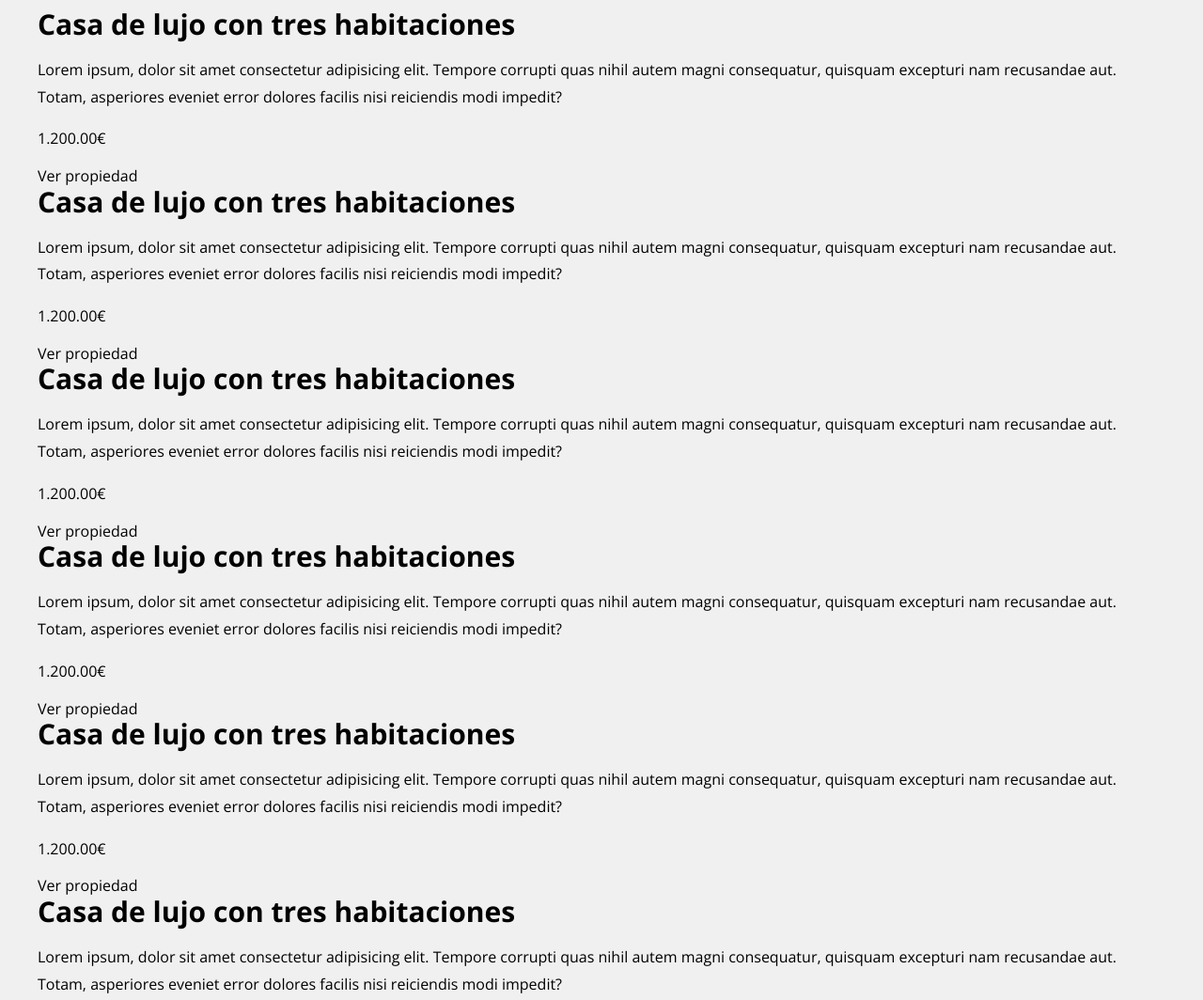
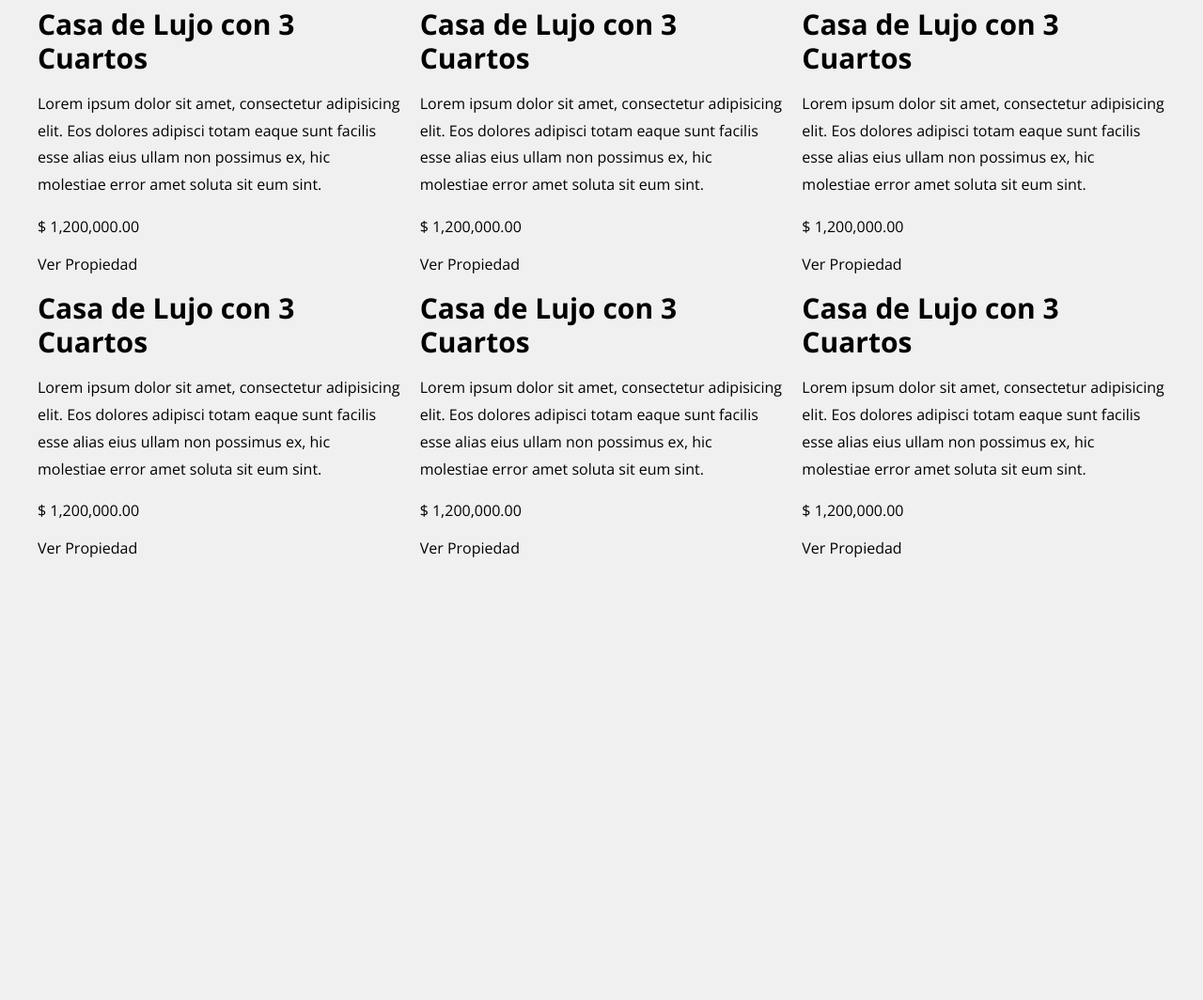
Before and after one commit to topgirl2410/Real-State-SCSS, a website: page index.html in a window 1280 px wide. Shown: the part 780-1844 px from the top of the page at 94% size. After the commit the page ends 1374 px from the top, so only its background shows below. Drawn offline with nearby package versions, Linux system fonts and the light colour scheme.

Commit message:
mejorando el codigo

```diff
--- a/index.html
+++ b/index.html
@@ -40,105 +40,93 @@
 
     <main class="propiedades contenedor">
         <h2 class="propiedades__heading">Nuestras <span>Propiedades</span></h2>
-
         <div class="propiedades__grid">
             <div class="propiedad">
-                <!-- .propiedad -->
                 <div class="propiedad__imagen">
-                    <h3 class="propiedad__nombre">Casa de lujo con tres habitaciones</h3>
+                    <h3 class="propiedad__nombre">Casa de Lujo con 3 Cuartos</h3>
                 </div>
                 <div class="propiedad__contenido">
-                    <p class="propiedad__texto">Lorem ipsum, dolor sit amet consectetur adipisicing elit. Tempore
-                        corrupti quas nihil autem magni consequatur, quisquam excepturi nam recusandae aut. Totam,
-                        asperiores eveniet error dolores facilis nisi reiciendis modi impedit?</p>
-                    <p class="propiedad__precio">1.200.00€</p>
-                    <a class="propiedad__enlace" href="#">Ver propiedad</a>
+                    <p class="propiedad__texto">Lorem ipsum dolor sit amet, consectetur adipisicing elit. Eos dolores
+                        adipisci totam eaque sunt facilis esse alias eius ullam non possimus ex, hic molestiae error
+                        amet soluta sit eum sint.</p>
+                    <p class="propiedad__precio">$ 1,200,000.00</p>
+                    <a class="propiedad__enlace" href="#">Ver Propiedad</a>
                 </div>
-            </div> <!-- .propiedad -->
+            </div>
+            <!--.propiedad-->
 
-            <div class="propiedades__grid">
             <div class="propiedad">
-                    <!-- .propiedad -->
                 <div class="propiedad__imagen">
-                        <h3 class="propiedad__nombre">Casa de lujo con tres habitaciones</h3>
+                    <h3 class="propiedad__nombre">Casa de Lujo con 3 Cuartos</h3>
                 </div>
                 <div class="propiedad__contenido">
-                        <p class="propiedad__texto">Lorem ipsum, dolor sit amet consectetur adipisicing elit. Tempore
-                            corrupti quas nihil autem magni consequatur, quisquam excepturi nam recusandae aut. Totam,
-                            asperiores eveniet error dolores facilis nisi reiciendis modi impedit?</p>
-                        <p class="propiedad__precio">1.200.00€</p>
-                        <a class="propiedad__enlace" href="#">Ver propiedad</a>
+                    <p class="propiedad__texto">Lorem ipsum dolor sit amet, consectetur adipisicing elit. Eos dolores
+                        adipisci totam eaque sunt facilis esse alias eius ullam non possimus ex, hic molestiae error
+                        amet soluta sit eum sint.</p>
+                    <p class="propiedad__precio">$ 1,200,000.00</p>
+                    <a class="propiedad__enlace" href="#">Ver Propiedad</a>
                 </div>
-                </div> <!-- .propiedad -->
+            </div>
+            <!--.propiedad-->
 
-                <div class="propiedades__grid">
             <div class="propiedad">
-                        <!-- .propiedad -->
                 <div class="propiedad__imagen">
-                            <h3 class="propiedad__nombre">Casa de lujo con tres habitaciones</h3>
+                    <h3 class="propiedad__nombre">Casa de Lujo con 3 Cuartos</h3>
                 </div>
                 <div class="propiedad__contenido">
-                            <p class="propiedad__texto">Lorem ipsum, dolor sit amet consectetur adipisicing elit.
-                                Tempore
-                                corrupti quas nihil autem magni consequatur, quisquam excepturi nam recusandae aut.
-                                Totam,
-                                asperiores eveniet error dolores facilis nisi reiciendis modi impedit?</p>
-                            <p class="propiedad__precio">1.200.00€</p>
-                            <a class="propiedad__enlace" href="#">Ver propiedad</a>
+                    <p class="propiedad__texto">Lorem ipsum dolor sit amet, consectetur adipisicing elit. Eos dolores
+                        adipisci totam eaque sunt facilis esse alias eius ullam non possimus ex, hic molestiae error
+                        amet soluta sit eum sint.</p>
+                    <p class="propiedad__precio">$ 1,200,000.00</p>
+                    <a class="propiedad__enlace" href="#">Ver Propiedad</a>
                 </div>
-                    </div> <!-- .propiedad -->
+            </div>
+            <!--.propiedad-->
 
-                    <div class="propiedades__grid">
             <div class="propiedad">
-                            <!-- .propiedad -->
                 <div class="propiedad__imagen">
-                                <h3 class="propiedad__nombre">Casa de lujo con tres habitaciones</h3>
+                    <h3 class="propiedad__nombre">Casa de Lujo con 3 Cuartos</h3>
                 </div>
                 <div class="propiedad__contenido">
-                                <p class="propiedad__texto">Lorem ipsum, dolor sit amet consectetur adipisicing elit.
-                                    Tempore
-                                    corrupti quas nihil autem magni consequatur, quisquam excepturi nam recusandae aut.
-                                    Totam,
-                                    asperiores eveniet error dolores facilis nisi reiciendis modi impedit?</p>
-                                <p class="propiedad__precio">1.200.00€</p>
-                                <a class="propiedad__enlace" href="#">Ver propiedad</a>
+                    <p class="propiedad__texto">Lorem ipsum dolor sit amet, consectetur adipisicing elit. Eos dolores
+                        adipisci totam eaque sunt facilis esse alias eius ullam non possimus ex, hic molestiae error
+                        amet soluta sit eum sint.</p>
+                    <p class="propiedad__precio">$ 1,200,000.00</p>
+                    <a class="propiedad__enlace" href="#">Ver Propiedad</a>
                 </div>
-                        </div> <!-- .propiedad -->
+            </div>
+            <!--.propiedad-->
 
-                        <div class="propiedades__grid">
             <div class="propiedad">
-                                <!-- .propiedad -->
                 <div class="propiedad__imagen">
-                                    <h3 class="propiedad__nombre">Casa de lujo con tres habitaciones</h3>
+                    <h3 class="propiedad__nombre">Casa de Lujo con 3 Cuartos</h3>
                 </div>
                 <div class="propiedad__contenido">
-                                    <p class="propiedad__texto">Lorem ipsum, dolor sit amet consectetur adipisicing
-                                        elit. Tempore
-                                        corrupti quas nihil autem magni consequatur, quisquam excepturi nam recusandae
-                                        aut. Totam,
-                                        asperiores eveniet error dolores facilis nisi reiciendis modi impedit?</p>
-                                    <p class="propiedad__precio">1.200.00€</p>
-                                    <a class="propiedad__enlace" href="#">Ver propiedad</a>
+                    <p class="propiedad__texto">Lorem ipsum dolor sit amet, consectetur adipisicing elit. Eos dolores
+                        adipisci totam eaque sunt facilis esse alias eius ullam non possimus ex, hic molestiae error
+                        amet soluta sit eum sint.</p>
+                    <p class="propiedad__precio">$ 1,200,000.00</p>
+                    <a class="propiedad__enlace" href="#">Ver Propiedad</a>
                 </div>
-                            </div> <!-- .propiedad -->
+            </div>
+            <!--.propiedad-->
 
-                            <div class="propiedades__grid">
             <div class="propiedad">
-                                    <!-- .propiedad -->
                 <div class="propiedad__imagen">
-                                        <h3 class="propiedad__nombre">Casa de lujo con tres habitaciones</h3>
+                    <h3 class="propiedad__nombre">Casa de Lujo con 3 Cuartos</h3>
                 </div>
                 <div class="propiedad__contenido">
-                                        <p class="propiedad__texto">Lorem ipsum, dolor sit amet consectetur adipisicing
-                                            elit. Tempore
-                                            corrupti quas nihil autem magni consequatur, quisquam excepturi nam
-                                            recusandae aut. Totam,
-                                            asperiores eveniet error dolores facilis nisi reiciendis modi impedit?</p>
-                                        <p class="propiedad__precio">1.200.00€</p>
-                                        <a class="propiedad__enlace" href="#">Ver propiedad</a>
+                    <p class="propiedad__texto">Lorem ipsum dolor sit amet, consectetur adipisicing elit. Eos dolores
+                        adipisci totam eaque sunt facilis esse alias eius ullam non possimus ex, hic molestiae error
+                        amet soluta sit eum sint.</p>
+                    <p class="propiedad__precio">$ 1,200,000.00</p>
+                    <a class="propiedad__enlace" href="#">Ver Propiedad</a>
                 </div>
-                                </div> <!-- .propiedad -->
             </div>
+            <!--.propiedad-->
+        </div>
+
+
     </main>
 
 </body>
--- a/src/scss/base/_mixins.scss
+++ b/src/scss/base/_mixins.scss
@@ -50,11 +50,14 @@
     grid-template-columns: repeat($columnas, 1fr);
 }
 
-@mixin heading {
+@mixin heading($salto: false) {
     font-weight: 400;
 
     span {
         font-weight: 700;
+        @if ($salto) {
+            display: block;
+        }
     }
 
     &::after {
--- a/src/scss/ui/contenido/_propiedades.scss
+++ b/src/scss/ui/contenido/_propiedades.scss
@@ -3,12 +3,16 @@
 
 .propiedades {
     margin-top: 5rem;
-
     @include m.tablet {
         margin-top: 10rem;
     }
-
     &__heading {
         @include m.heading;
     }
+    &__grid {
+        @include m.grid(1, 2rem);
+        @include m.tablet {
+            @include m.grid(3, 2rem);
+        }
+    }
 }
```
Also changed, not shown: build/css/app.css, 3 other files. Lines whose indentation alone changed are shown as unchanged.
